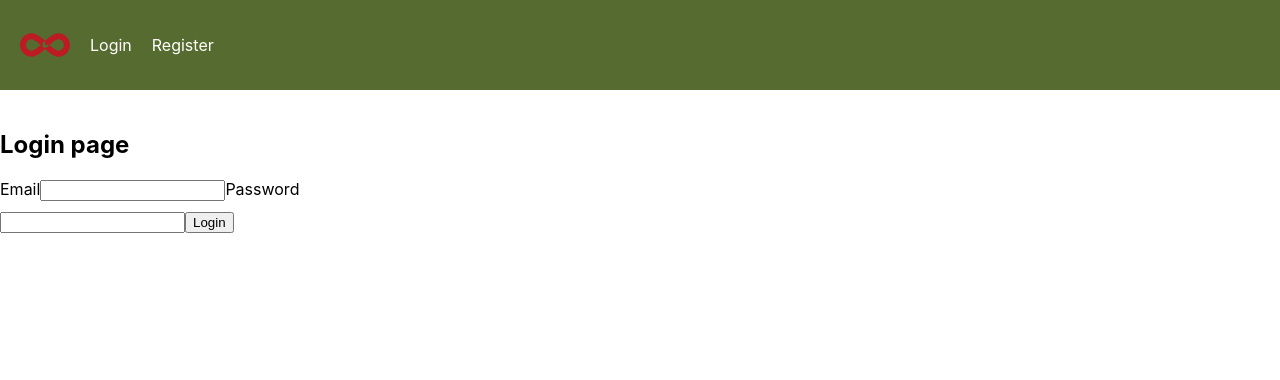
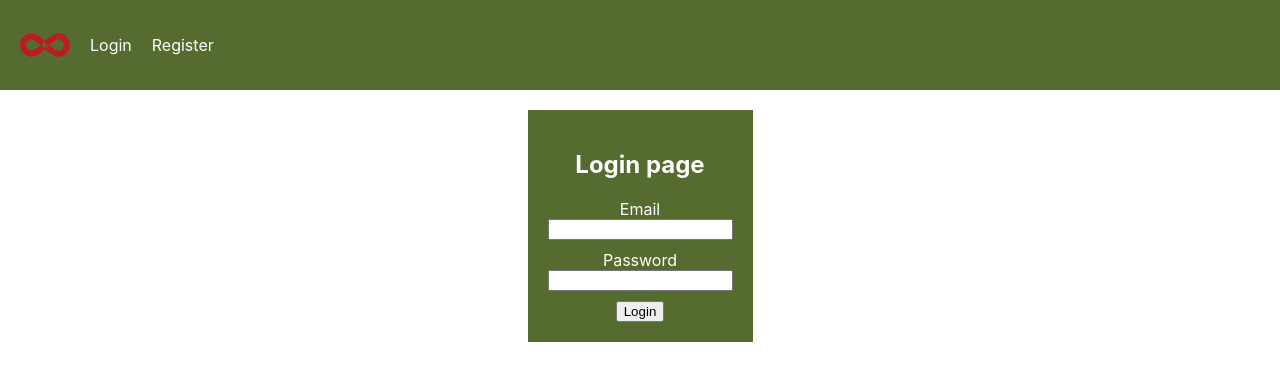
Before and after one commit to hellobarkauskas/2022-09-05-reactjs-atsiskaitymas, a React (Create React App) app: page / in a window 1280 px wide. Shown: the top 380 px of the page. Built offline with nearby package versions, Linux system fonts and the light colour scheme.

Commit message:
add minor style update for login/register/add components

```diff
--- a/src/components/FormStyle.css
+++ b/src/components/FormStyle.css
@@ -1,11 +1,18 @@
 .login-form {
+    display: flex;
+    justify-content: center;
+}
+
+.login-form-style {
+    background-color: darkolivegreen;
     display: flex;
     flex-direction: column;
     align-content: center;
     align-items: center;
     justify-content: center;
     margin-top: 20px;
-    width: 300px;
+    padding: 20px;
+    color: white;
 }
 
 .login-form input {
@@ -14,11 +21,19 @@
 
 .register-form {
     display: flex;
+    justify-content: center;
+}
+
+.register-form-style {
+    background-color: darkolivegreen;
+    display: flex;
     flex-direction: column;
     align-content: center;
     align-items: center;
     justify-content: center;
     margin-top: 20px;
+    padding: 20px;
+    color: white;
 }
 
 .register-form input {
@@ -27,11 +42,19 @@
 
 .skills-form {
     display: flex;
+    justify-content: center;
+}
+
+.skills-form-style {
+    background-color: darkolivegreen;
+    display: flex;
     flex-direction: column;
     align-content: center;
     align-items: center;
     justify-content: center;
     margin-top: 20px;
+    padding: 20px;
+    color: white;
 }
 
 .skills-form input {
```
